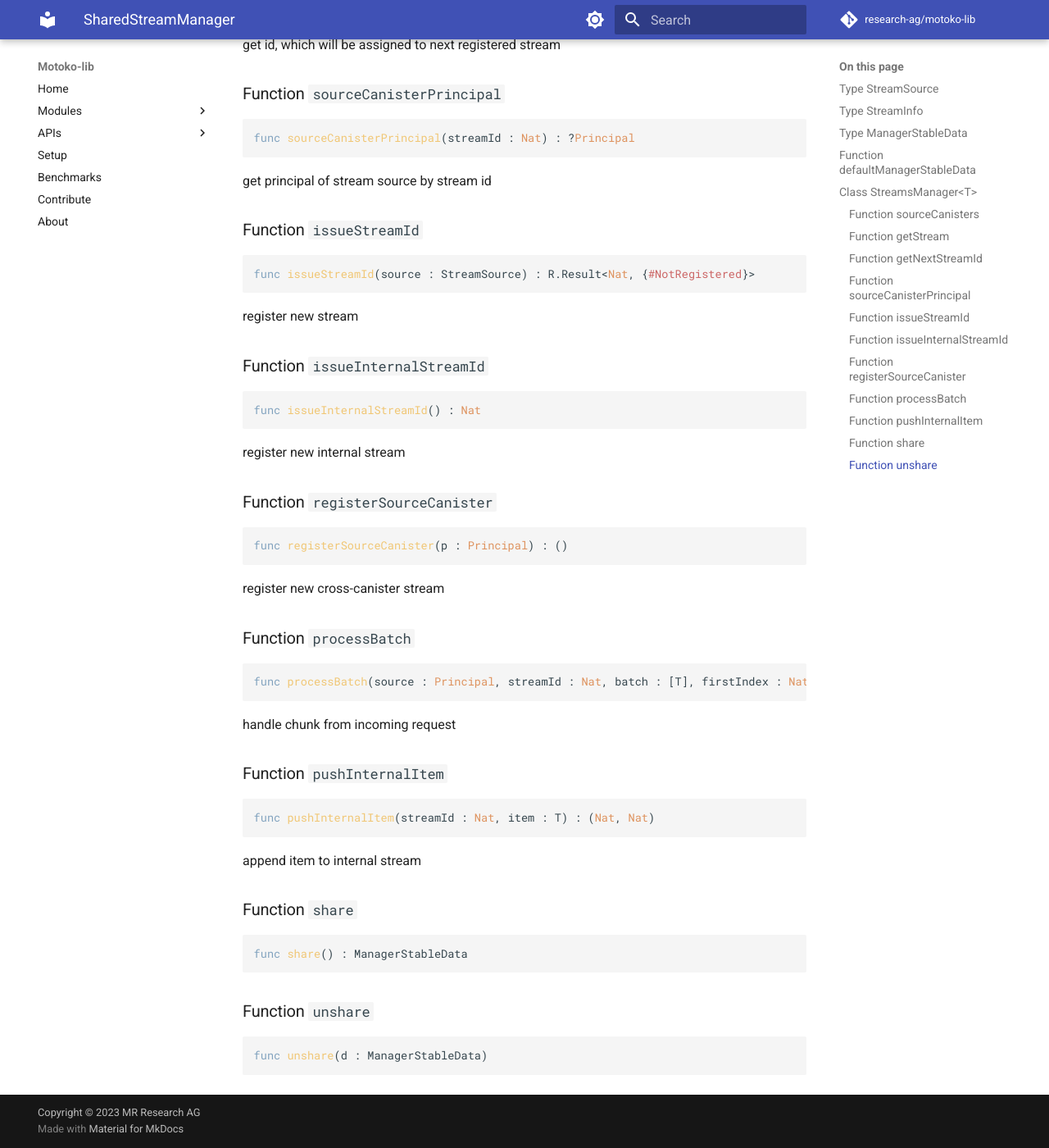
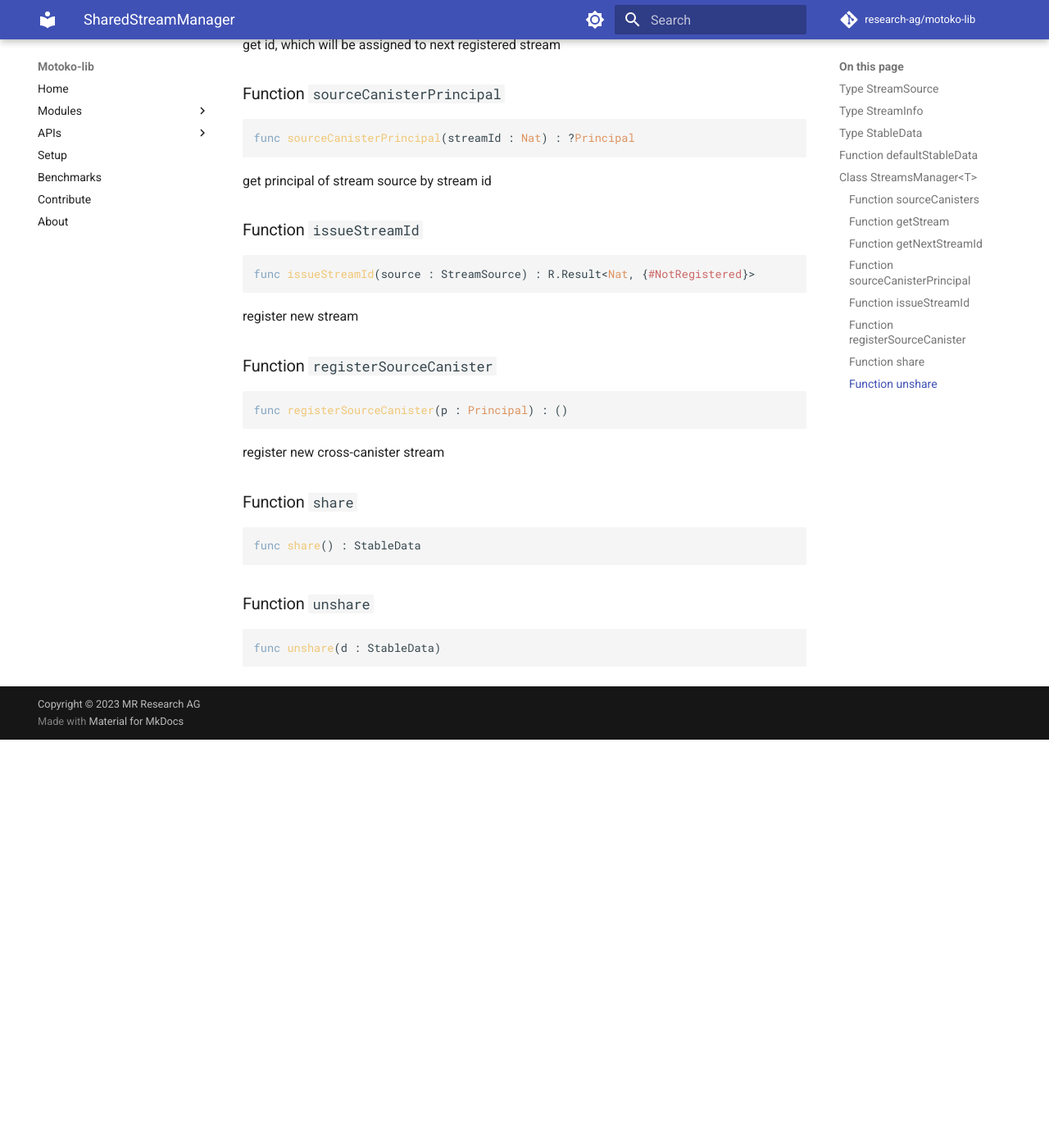
Before and after one commit to research-ag/motoko-lib, an MkDocs documentation site: the page built from docs/modoc/SharedStreamManager.md, in a window 1280 px wide and 1400 px high, scrolled down 1323 px. Shown: the whole window at 82% size. Built offline with MkDocs 1.6.1 and Material for MkDocs 9.7.7, drawn with Linux system fonts in a browser that asks for light colours; comment, search, counter and statistics services are not loaded; after the commit the page ends 2225 px from its top, so only the background shows below that; some of the changed text lies outside the part shown.

Commit message:
updated documentation

````diff
--- a/docs/modoc/SharedStreamManager.md
+++ b/docs/modoc/SharedStreamManager.md
@@ -12,22 +12,22 @@ type StreamInfo<T> = { source : StreamSource; var nextItemId : Nat; var receiver
 ```
 
 
-## Type `ManagerStableData`
+## Type `StableData`
 ``` motoko
-type ManagerStableData = (Vec.Vector<StableStreamInfo>, AssocList.AssocList<Principal, ?Nat>)
+type StableData = (Vec.Vector<StableStreamInfo>, AssocList.AssocList<Principal, ?Nat>)
 ```
 
 
-## Function `defaultManagerStableData`
+## Function `defaultStableData`
 ``` motoko
-func defaultManagerStableData() : ManagerStableData
+func defaultStableData() : StableData
 ```
 
 
 ## Class `StreamsManager<T>`
 
 ``` motoko
-class StreamsManager<T>(initialSourceCanisters : [Principal], itemCallback : (streamId : Nat, item : T, index : Nat) -> Any)
+class StreamsManager<T>(initialSourceCanisters : [Principal], itemCallback : (streamId : Nat, item : ?T, index : Nat) -> Any)
 ```
 
 A manager, which is responsible for handling multiple incoming streams. Incapsulates a set of stream receivers
@@ -72,14 +72,6 @@ func issueStreamId(source : StreamSource) : R.Result<Nat, {#NotRegistered}>
 register new stream
 
 
-### Function `issueInternalStreamId`
-``` motoko
-func issueInternalStreamId() : Nat
-```
-
-register new internal stream
-
-
 ### Function `registerSourceCanister`
 ``` motoko
 func registerSourceCanister(p : Principal) : ()
@@ -88,30 +80,14 @@ func registerSourceCanister(p : Principal) : ()
 register new cross-canister stream
 
 
-### Function `processBatch`
-``` motoko
-func processBatch(source : Principal, streamId : Nat, batch : [T], firstIndex : Nat) : R.Result<(), SharedStream.ResponseError>
-```
-
-handle chunk from incoming request
-
-
-### Function `pushInternalItem`
-``` motoko
-func pushInternalItem(streamId : Nat, item : T) : (Nat, Nat)
-```
-
-append item to internal stream
-
-
 ### Function `share`
 ``` motoko
-func share() : ManagerStableData
+func share() : StableData
 ```
 
 
 
 ### Function `unshare`
 ``` motoko
-func unshare(d : ManagerStableData)
+func unshare(d : StableData)
 ```
````
Also changed, not shown: docs/modoc/SharedStream.md (+16 -17 lines).
